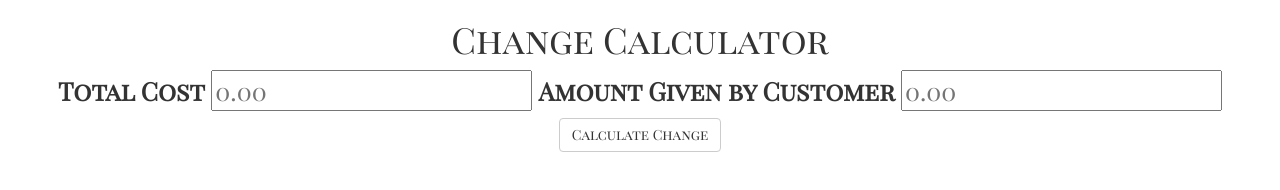
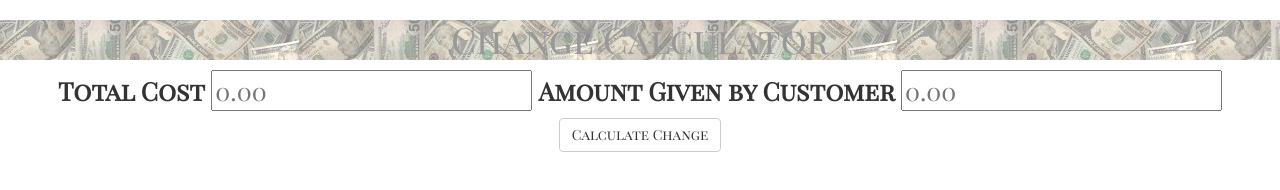
Before and after one commit to Cem515/ChangeCalculator, a plain HTML site: page html/ChangeCalculator/index.html in a window 1280 px wide. Drawn offline with nearby package versions, Linux system fonts and the light colour scheme.

Commit message:
styling started

```diff
--- a/html/ChangeCalculator/index.html
+++ b/html/ChangeCalculator/index.html
@@ -6,7 +6,9 @@
   <meta charset="utf-8">
 
   <title>Change Calculator</title>
+  <div id= "cal">
   <h1>Change Calculator</h1>
+</div>
   <meta name="description" content="The HTML5 Herald">
   <meta name="author" content="SitePoint">
   <script src="https://ajax.googleapis.com/ajax/libs/jquery/1.12.4/jquery.min.js"></script>
--- a/html/ChangeCalculator/styles.css
+++ b/html/ChangeCalculator/styles.css
@@ -1,23 +1,21 @@
 body {
- font-family: 'Playfair Display SC', serif;
- font-size: 25px;
- text-align: center;
+  font-family: 'Playfair Display SC', serif;
+  font-size: 25px;
+  text-align: center;
 }
 
-
-
 #outputs {
-
   font-size: 35px;
-
-}
-p {
-
-
 }
 
+p {}
+
 h1 {
-  color:#DAA520
-  font-family: 'Vollkorn', serif;
+  color: #DAA520 font-family: 'Vollkorn', serif;
   text-align: center;
 }
+
+#cal {
+  background: url("img/money.jpg");
+  opacity: 0.5;
+}
```
Also changed, not shown: html/ChangeCalculator/img/money.jpg (renamed from html/ChangeCalculator/money.jpg).
